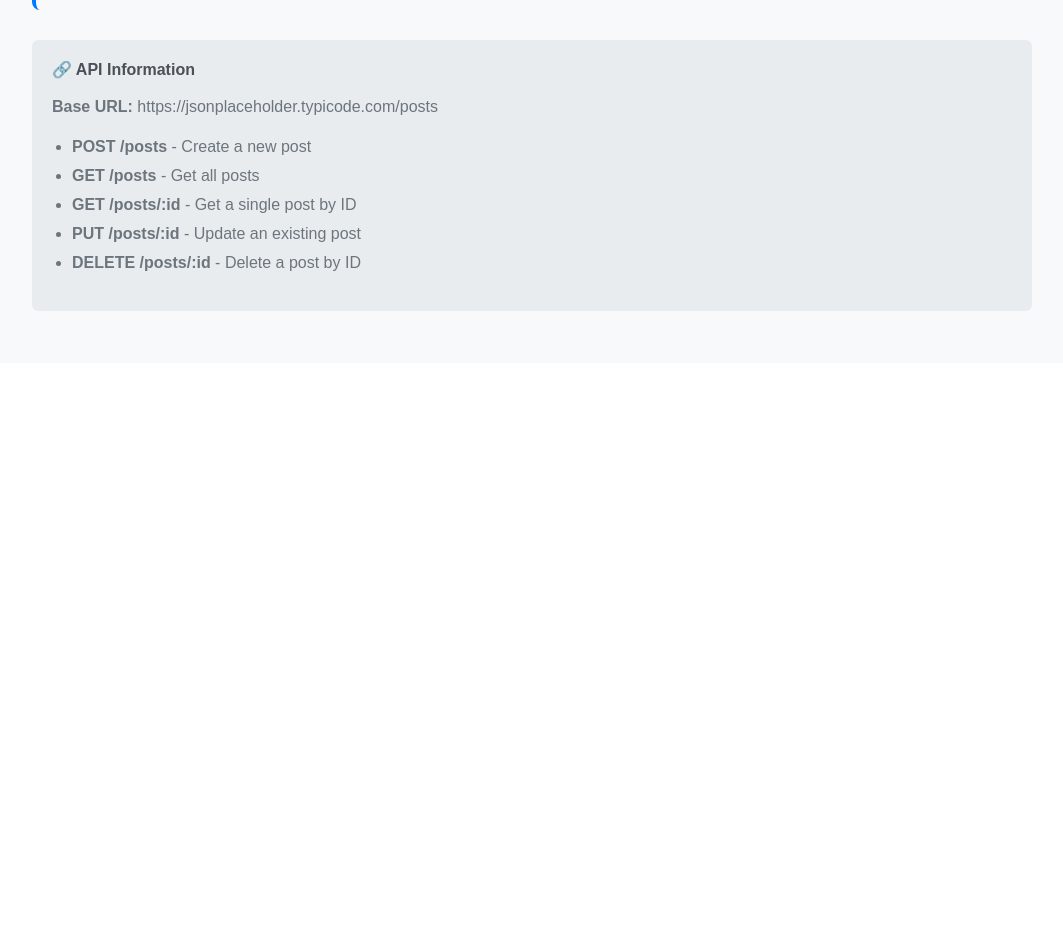
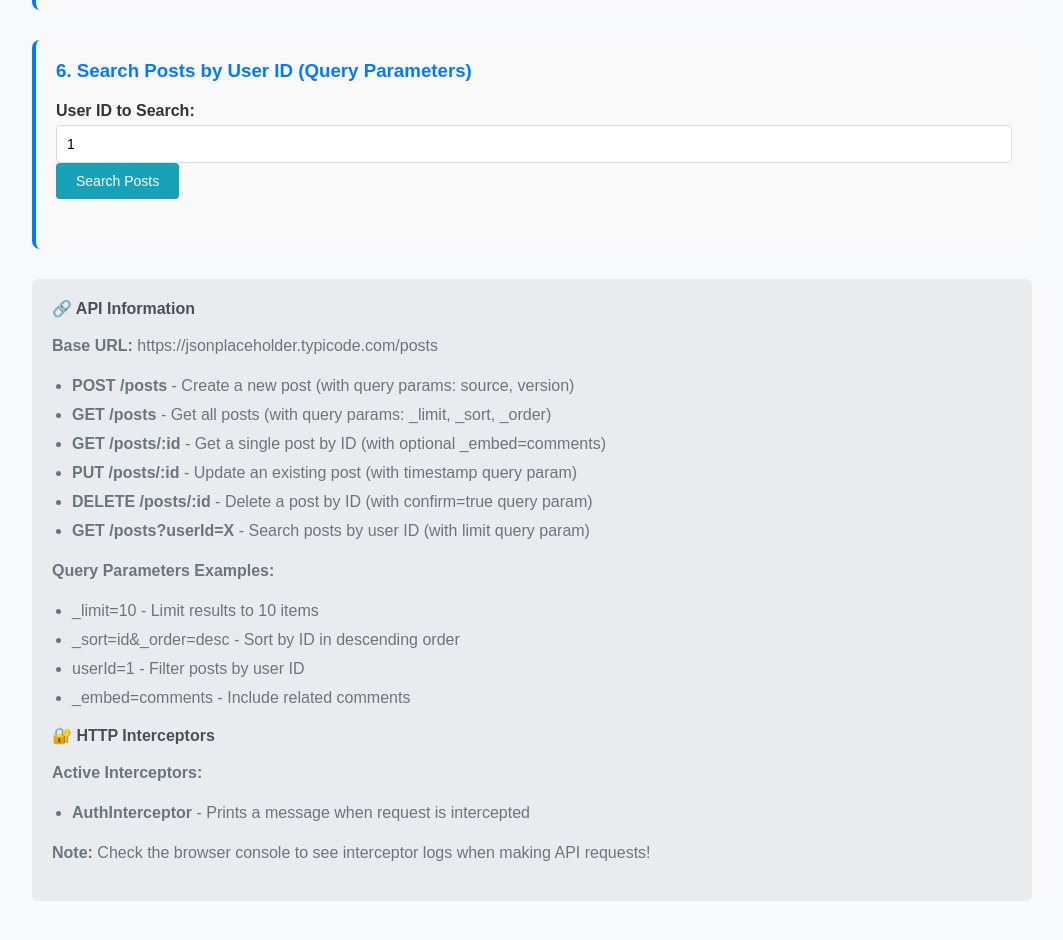
Before and after one commit to devikaxminds/Angular_Routing, an Angular app: page /api-demo in a window 1280 px wide. Shown: the part 1819-2759 px from the top of the page, without its empty margins (108-1171 px from the left). Before the commit the page ends 2190 px from the top, so only its background shows below. Built offline with nearby package versions, Linux system fonts and the light colour scheme; sample sign-in values are in the browser's storage.

Commit message:
Interceptor

```diff
--- a/src/app/api-demo/api-demo.component.css
+++ b/src/app/api-demo/api-demo.component.css
@@ -115,6 +115,15 @@
 
 .btn-danger:hover:not(:disabled) {
   background-color: #c82333;
+}
+
+.btn-info {
+  background-color: #17a2b8;
+  color: white;
+}
+
+.btn-info:hover:not(:disabled) {
+  background-color: #138496;
 }
 
 .error-message {
--- a/src/app/api-demo/api-demo.component.html
+++ b/src/app/api-demo/api-demo.component.html
@@ -198,16 +198,62 @@
     </div>
   </div>
 
+  <!-- SEARCH: Search Posts with Query Parameters -->
+  <div class="section">
+    <h3>6. Search Posts by User ID (Query Parameters)</h3>
+    <div class="form-group">
+      <label for="searchUserId">User ID to Search:</label>
+      <input
+        type="number"
+        id="searchUserId"
+        [(ngModel)]="searchUserId"
+        min="1"
+        max="10"
+        placeholder="Enter user ID">
+      <button (click)="searchPostsByUserId()" class="btn btn-info">
+        Search Posts
+      </button>
+    </div>
+
+    <!-- Search Results -->
+    <div *ngIf="searchResults.length > 0" class="response-section">
+      <h4>🔍 Search Results (Posts by User {{ searchUserId }}):</h4>
+      <div class="posts-grid">
+        <div *ngFor="let post of searchResults" class="post-card">
+          <h5>{{ post.title }}</h5>
+          <p><strong>ID:</strong> {{ post.id }}</p>
+          <p><strong>User ID:</strong> {{ post.userId }}</p>
+          <p class="post-body">{{ post.body | slice:0:100 }}{{ post.body.length > 100 ? '...' : '' }}</p>
+        </div>
+      </div>
+    </div>
+  </div>
+
   <!-- API Info -->
   <div class="api-info">
     <h4>🔗 API Information</h4>
     <p><strong>Base URL:</strong> https://jsonplaceholder.typicode.com/posts</p>
     <ul>
-      <li><strong>POST /posts</strong> - Create a new post</li>
-      <li><strong>GET /posts</strong> - Get all posts</li>
-      <li><strong>GET /posts/:id</strong> - Get a single post by ID</li>
-      <li><strong>PUT /posts/:id</strong> - Update an existing post</li>
-      <li><strong>DELETE /posts/:id</strong> - Delete a post by ID</li>
+      <li><strong>POST /posts</strong> - Create a new post (with query params: source, version)</li>
+      <li><strong>GET /posts</strong> - Get all posts (with query params: _limit, _sort, _order)</li>
+      <li><strong>GET /posts/:id</strong> - Get a single post by ID (with optional _embed=comments)</li>
+      <li><strong>PUT /posts/:id</strong> - Update an existing post (with timestamp query param)</li>
+      <li><strong>DELETE /posts/:id</strong> - Delete a post by ID (with confirm=true query param)</li>
+      <li><strong>GET /posts?userId=X</strong> - Search posts by user ID (with limit query param)</li>
     </ul>
+    <p><strong>Query Parameters Examples:</strong></p>
+    <ul>
+      <li>_limit=10 - Limit results to 10 items</li>
+      <li>_sort=id&_order=desc - Sort by ID in descending order</li>
+      <li>userId=1 - Filter posts by user ID</li>
+      <li>_embed=comments - Include related comments</li>
+    </ul>
+
+    <h4>🔐 HTTP Interceptors</h4>
+    <p><strong>Active Interceptors:</strong></p>
+    <ul>
+      <li><strong>AuthInterceptor</strong> - Prints a message when request is intercepted</li>
+    </ul>
+    <p><strong>Note:</strong> Check the browser console to see interceptor logs when making API requests!</p>
   </div>
 </div>
--- a/src/app/api-demo/api-demo.component.ts
+++ b/src/app/api-demo/api-demo.component.ts
@@ -19,6 +19,8 @@ export class ApiDemoComponent {
   updatePostId: number = 1;
   deleteResponse: any;
   deletePostId: number = 1;
+  searchResults: any[] = [];
+  searchUserId: number = 1;
 
   constructor(private readonly postService: PostService) {}
 
@@ -85,4 +87,16 @@ export class ApiDemoComponent {
       }
     });
   }
+
+  searchPostsByUserId() {
+    this.postService.searchPosts({ userId: this.searchUserId, limit: 5 }).subscribe({
+      next: (response) => {
+        this.searchResults = response;
+        console.log('Search Results:', response);
+      },
+      error: (err) => {
+        console.error('Error searching posts:', err);
+      }
+    });
+  }
 }
--- a/src/app/app.config.ts
+++ b/src/app/app.config.ts
@@ -1,13 +1,14 @@
 import { ApplicationConfig, provideZoneChangeDetection } from '@angular/core';
 import { provideRouter } from '@angular/router';
-import { provideHttpClient } from '@angular/common/http';
+import { provideHttpClient, withInterceptors } from '@angular/common/http';
 
 import { routes } from './app.routes';
+import { authInterceptor } from './interceptors/auth.interceptor';
 
 export const appConfig: ApplicationConfig = {
   providers: [
     provideZoneChangeDetection({ eventCoalescing: true }),
     provideRouter(routes),
-    provideHttpClient()
+    provideHttpClient(withInterceptors([authInterceptor]))
   ]
 };
--- /dev/null
+++ b/src/app/interceptors/auth.interceptor.ts
@@ -0,0 +1,9 @@
+import { HttpInterceptorFn } from '@angular/common/http';
+
+export const authInterceptor: HttpInterceptorFn = (req, next) => {
+  console.log('🔥🔥🔥 AuthInterceptor: Request intercepted to', req.url);
+  console.log('🔥🔥🔥 AuthInterceptor: Method:', req.method);
+
+  // Pass the request to the next handler
+  return next(req);
+};
--- a/src/app/services/api.service.ts
+++ b/src/app/services/api.service.ts
@@ -1,5 +1,5 @@
 import { Injectable } from '@angular/core';
-import { HttpClient } from '@angular/common/http';
+import { HttpClient, HttpHeaders, HttpParams } from '@angular/common/http';
 import { Observable } from 'rxjs';
 
 @Injectable({
@@ -11,23 +11,57 @@ export class PostService {
 
   constructor(private readonly http: HttpClient) {}
 
-  createPost(postData: any): Observable<any> {
-    return this.http.post(this.apiURL, postData);
+  // HTTP Headers
+  private getHttpHeaders(): HttpHeaders {
+    return new HttpHeaders({
+      'Content-Type': 'application/json',
+    });
   }
 
-  getPosts(): Observable<any> {
-    return this.http.get(this.apiURL);
+  // Query Parameters helper
+  private buildQueryParams(params: any): HttpParams {
+    let httpParams = new HttpParams();
+
+    for (const key of Object.keys(params)) {
+      if (params[key] !== null && params[key] !== undefined) {
+        httpParams = httpParams.set(key, params[key].toString());
+      }
+    }
+
+    return httpParams;
+  }
+
+  createPost(postData: any): Observable<any> {
+    const headers = this.getHttpHeaders();
+    return this.http.post(this.apiURL, postData, { headers });
+  }
+
+  getPosts(queryParams?: any): Observable<any> {
+    const headers = this.getHttpHeaders();
+    const defaultParams = { _limit: 10, _sort: 'id', _order: 'desc' };
+    const params = this.buildQueryParams(queryParams || defaultParams);
+    return this.http.get(this.apiURL, { headers, params });
   }
 
   getPost(id: number): Observable<any> {
-    return this.http.get(`${this.apiURL}/${id}`);
+    const headers = this.getHttpHeaders();
+    return this.http.get(`${this.apiURL}/${id}`, { headers });
   }
 
   updatePost(id: number, postData: any): Observable<any> {
-    return this.http.put(`${this.apiURL}/${id}`, postData);
+    const headers = this.getHttpHeaders();
+    return this.http.put(`${this.apiURL}/${id}`, postData, { headers });
   }
 
   deletePost(id: number): Observable<any> {
-    return this.http.delete(`${this.apiURL}/${id}`);
+    const headers = this.getHttpHeaders();
+    return this.http.delete(`${this.apiURL}/${id}`, { headers });
+  }
+
+  // New method with custom query parameters
+  searchPosts(searchParams: { userId?: number; title?: string; limit?: number }): Observable<any> {
+    const headers = this.getHttpHeaders();
+    const params = this.buildQueryParams(searchParams);
+    return this.http.get(this.apiURL, { headers, params });
   }
 }
```
